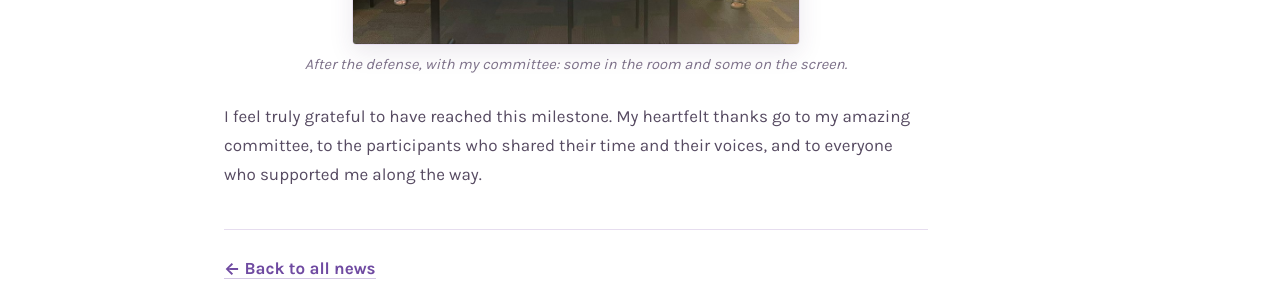
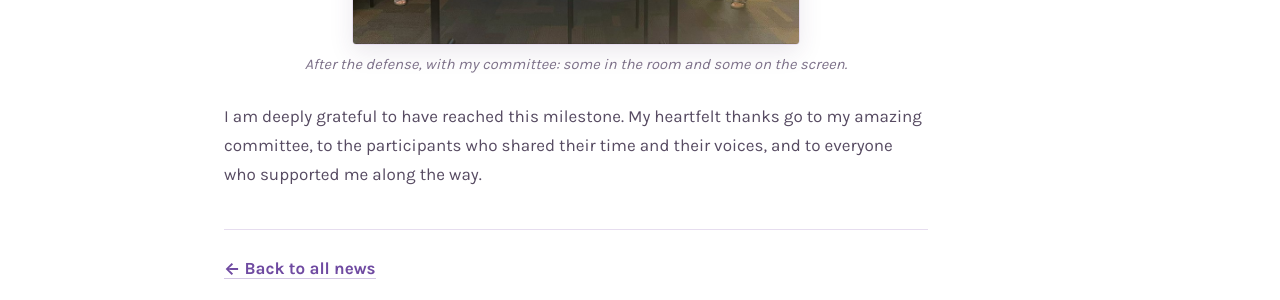
Before and after one commit to sylviacho247/sylviacho247.github.io, a Jekyll site: the page built from _news/2026-08-21-phd-defense.md, in a window 1280 px wide and 900 px high, scrolled down 1138 px. Shown: the part 245-545 px from the top of the window. Built offline with Jekyll 4.4.1, drawn with Linux system fonts in a browser that asks for light colours.

Commit message:
Update 2026-08-21-phd-defense.md

```diff
--- a/_news/2026-08-21-phd-defense.md
+++ b/_news/2026-08-21-phd-defense.md
@@ -18,4 +18,4 @@ My committee included Dr. Henny Yeung (senior supervisor), Dr. Sara Ng (supervis
 
 <p class="caption">After the defense, with my committee: some in the room and some on the screen.</p>
 
-I feel truly grateful to have reached this milestone. My heartfelt thanks go to my amazing committee, to the participants who shared their time and their voices, and to everyone who supported me along the way.
+I am deeply grateful to have reached this milestone. My heartfelt thanks go to my amazing committee, to the participants who shared their time and their voices, and to everyone who supported me along the way.
```
